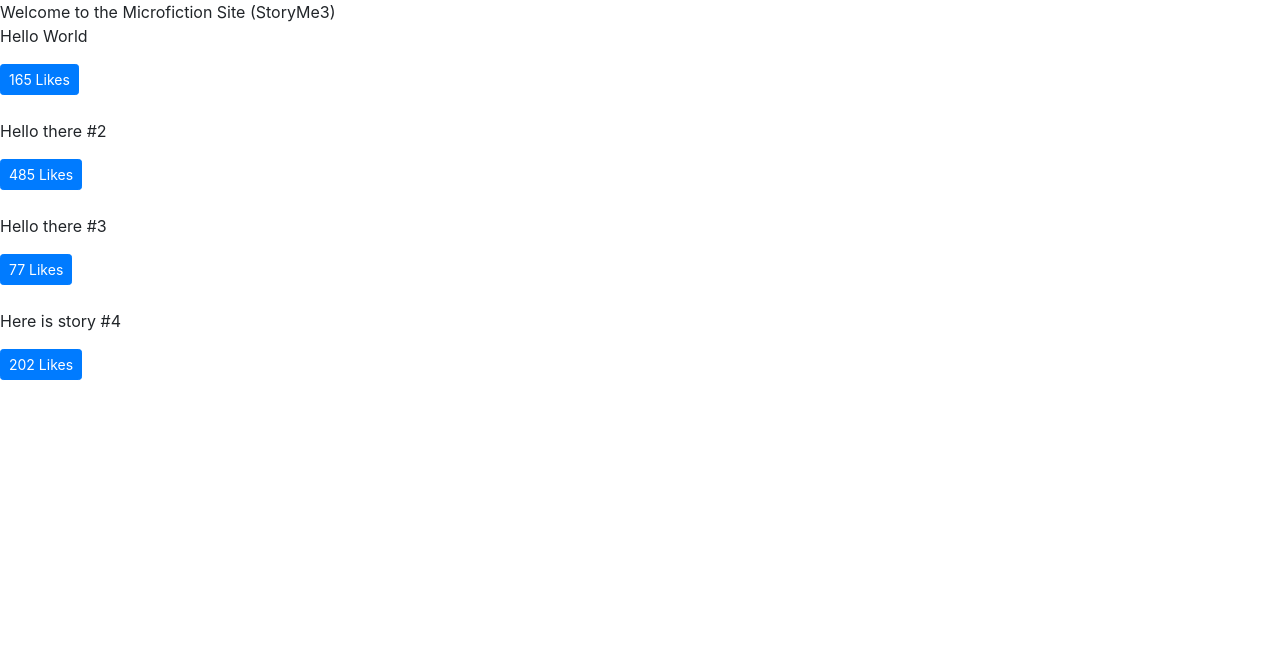
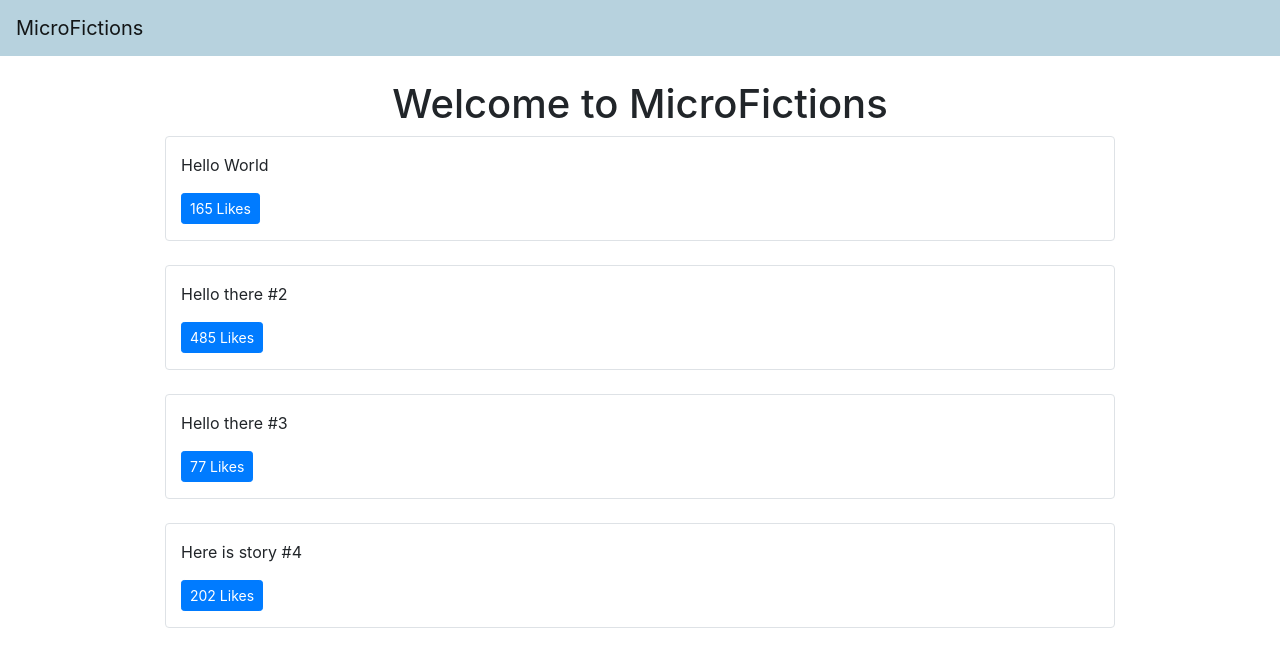
Before and after one commit to AdamBatesOX/StoryMe, a Django app: page / in a window 1280 px wide. Shown: the top 667 px of the page. Run offline with Django 3.2, Linux system fonts and the light colour scheme; data comes from the database, SQL or seed files in the repository; both versions use the stored data as it was after the commit; some libraries are stand-ins or nearby versions.

Commit message:
21 - Rapid Implement of Bootstrap Theme

```diff
--- a/storyme2/settings.py
+++ b/storyme2/settings.py
@@ -13,7 +13,7 @@ https://docs.djangoproject.com/en/2.2/ref/settings/
 import os
 
 # Build paths inside the project like this: os.path.join(BASE_DIR, ...)
-# Remember this is no the same level as manage.py
+# Remember this is on the same level as manage.py
 BASE_DIR = os.path.dirname(os.path.dirname(os.path.abspath(__file__)))
 
 
--- a/templates/base.html
+++ b/templates/base.html
@@ -7,13 +7,21 @@
 
         <!-- Bootstrap CSS -->
         <link rel="stylesheet" href="https://stackpath.bootstrapcdn.com/bootstrap/4.5.0/css/bootstrap.min.css" integrity="sha384-9aIt2nRpC12Uk9gS9baDl411NQApFmC26EwAOH8WgZl5MYYxFfc+NcPb1dKGj7Sk" crossorigin="anonymous">
+        <style>
+          .bg-storyme {
+            background-color: #b7d2de!important;
+          }
 
+        </style>
         <title>The Microfiction Site (Storyme3) {% block head_title %} {% endblock head_title %} </title>
       </head>
       <body>
+        {% include "components/navbar.html" %}
+      <div class='container'>
         {% block content %}
         {% endblock content %}
-
+      </div>
+        <!-- DRY Dont' Repeat yourself-->
         <!-- Optional JavaScript -->
         <!-- jQuery first, then Popper.js, then Bootstrap JS -->
         <script src="https://code.jquery.com/jquery-3.5.1.slim.min.js" integrity="sha384-DfXdz2htPH0lsSSs5nCTpuj/zy4C+OGpamoFVy38MVBnE+IbbVYUew+OrCXaRkfj" crossorigin="anonymous"></script>
--- /dev/null
+++ b/templates/components/navbar.html
@@ -0,0 +1,35 @@
+<nav class="navbar navbar-expand-lg navbar-light bg-storyme mb-4">
+    <a class="navbar-brand" href="/">MicroFictions</a>
+    <button class="navbar-toggler" type="button" data-toggle="collapse" data-target="#navbarSupportedContent" aria-controls="navbarSupportedContent" aria-expanded="false" aria-label="Toggle navigation">
+      <span class="navbar-toggler-icon"></span>
+    </button>
+
+    <div class="collapse navbar-collapse d-none" id="navbarSupportedContent">
+      <ul class="navbar-nav mr-auto d-none">
+        <li class="nav-item active">
+          <a class="nav-link" href="#">Home <span class="sr-only">(current)</span></a>
+        </li>
+        <li class="nav-item">
+          <a class="nav-link" href="#">Link</a>
+        </li>
+        <li class="nav-item dropdown">
+          <a class="nav-link dropdown-toggle" href="#" id="navbarDropdown" role="button" data-toggle="dropdown" aria-haspopup="true" aria-expanded="false">
+            Dropdown
+          </a>
+          <div class="dropdown-menu" aria-labelledby="navbarDropdown">
+            <a class="dropdown-item" href="#">Action</a>
+            <a class="dropdown-item" href="#">Another action</a>
+            <div class="dropdown-divider"></div>
+            <a class="dropdown-item" href="#">Something else here</a>
+          </div>
+        </li>
+        <li class="nav-item">
+          <a class="nav-link disabled" href="#" tabindex="-1" aria-disabled="true">Disabled</a>
+        </li>
+      </ul>
+      <form class="form-inline my-2 my-lg-0 d-none">
+        <input class="form-control mr-sm-2" type="search" placeholder="Search" aria-label="Search">
+        <button class="btn btn-outline-success my-2 my-sm-0" type="submit">Search</button>
+      </form>
+    </div>
+  </nav>
--- a/templates/pages/home.html
+++ b/templates/pages/home.html
@@ -5,9 +5,15 @@ This is amazing!!!
 {% endblock head_title %}
 
 {% block content %}
-Welcome to the Microfiction Site (StoryMe3)
 
-<div id='stories'>
+<div class='row text-center'>
+    <div class='col'>
+        <h1>Welcome to MicroFictions</h1>
+    </div>
+</div>
+
+
+<div class='row' id='stories'>
     Loading...
 </div>
 
@@ -33,7 +39,7 @@ function LikeBtn(story){
 }
 
 function formatStoryElement(story) {
-    var formattedStory = "<div class='mb-4 story' id='story-" + story.id
+    var formattedStory = "<div class='col-12 col-md-10 mx-auto border rounded py-3 mb-4 story' id='story-" + story.id
     + "'><p>" + story.content +
         "</p><div class='btn-group'>" + LikeBtn(story) +
         "</div></div>"
```
Also changed, not shown: db.sqlite3, templates/components/footer.html (added).
